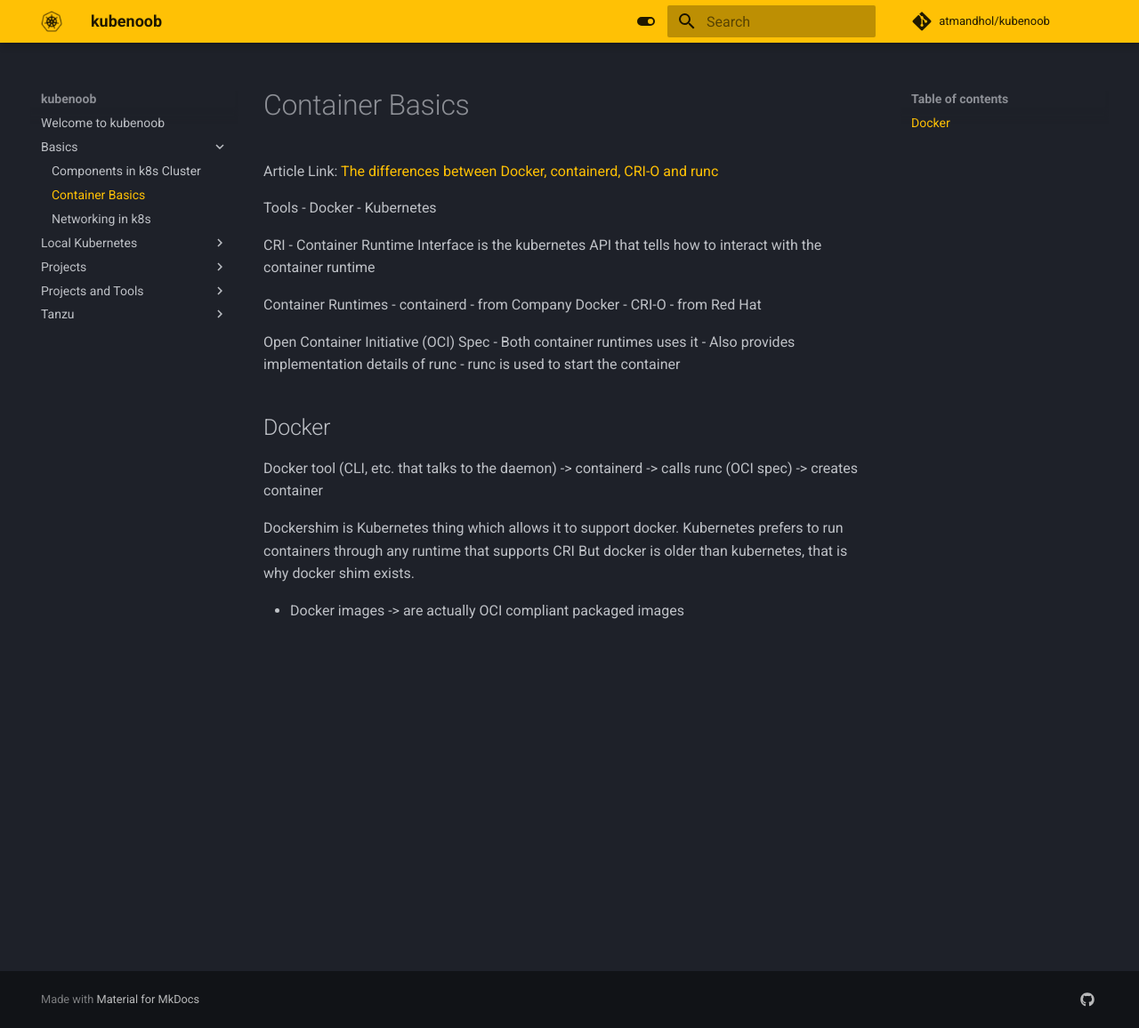
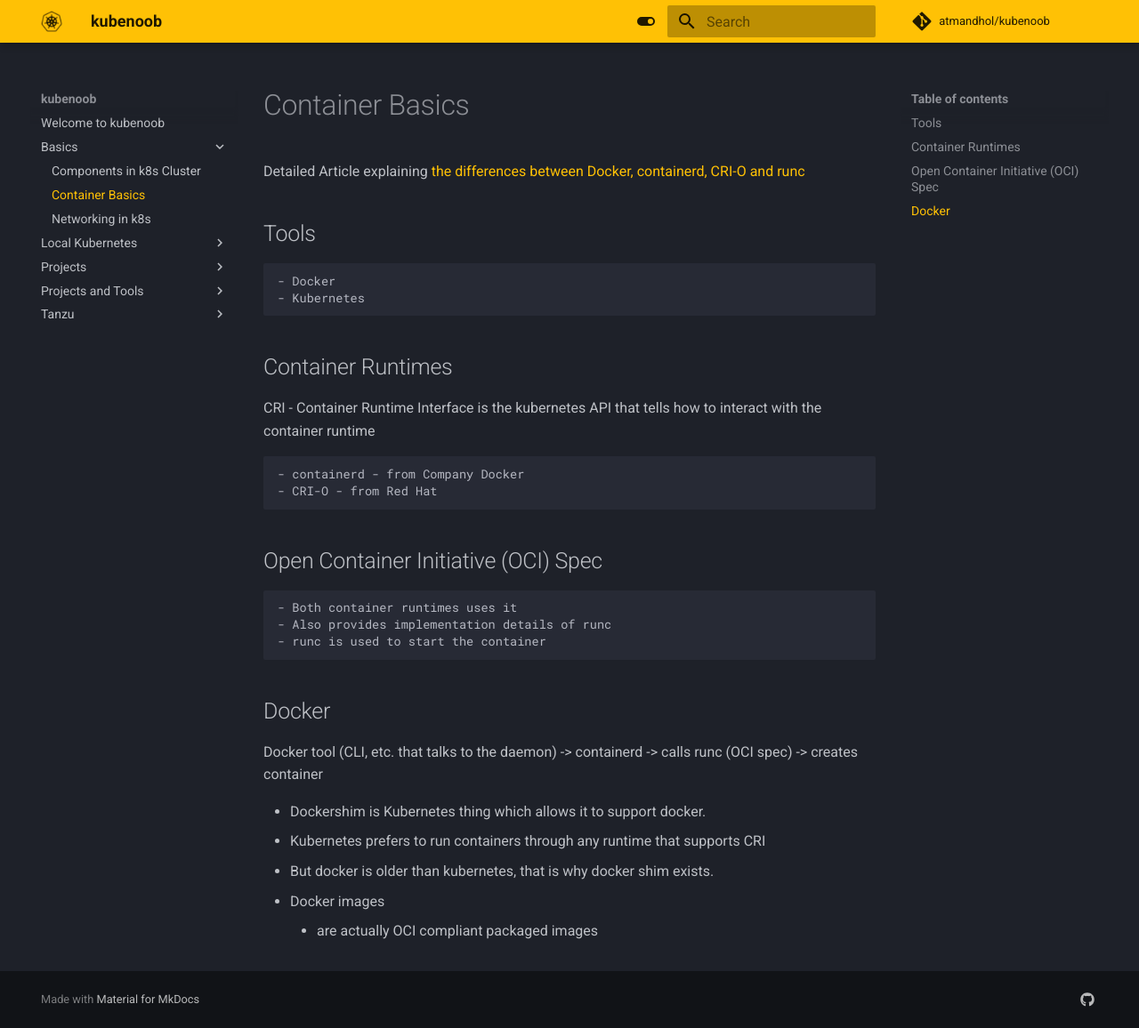
Before and after one commit to atmandhol/kubenoob, an MkDocs documentation site: the page built from docs/Basics/containers.md, in a window 1280 px wide and 1156 px high. Shown: the whole window at 89% size. Built offline with MkDocs 1.6.1 and Material for MkDocs 9.7.7, drawn with Linux system fonts in a browser that asks for light colours; comment, search, counter and statistics services are not loaded.

Commit message:
Updated container basics

```diff
--- a/docs/Basics/containers.md
+++ b/docs/Basics/containers.md
@@ -1,18 +1,18 @@
 # Container Basics
 
-Article Link: [The differences between Docker, containerd, CRI-O and runc](https://www.tutorialworks.com/difference-docker-containerd-runc-crio-oci/)
+Detailed Article explaining [the differences between Docker, containerd, CRI-O and runc](https://www.tutorialworks.com/difference-docker-containerd-runc-crio-oci/)
 
-Tools
-	- Docker
-	- Kubernetes
+## Tools
+    - Docker
+    - Kubernetes
 
+## Container Runtimes
 CRI - Container Runtime Interface is the kubernetes API that tells how to interact with the container runtime
 
-Container Runtimes
 	- containerd - from Company Docker
 	- CRI-O - from Red Hat
 
-Open Container Initiative (OCI) Spec
+## Open Container Initiative (OCI) Spec
 	- Both container runtimes uses it
 	- Also provides implementation details of runc
 	- runc is used to start the container
@@ -20,9 +20,9 @@ Open Container Initiative (OCI) Spec
 ## Docker
 Docker tool (CLI, etc. that talks to the daemon) -> containerd -> calls runc (OCI spec) -> creates container
 
-Dockershim is Kubernetes thing which allows it to support docker.
-Kubernetes prefers to run containers through any runtime that supports CRI
-But docker is older than kubernetes, that is why docker shim exists.
+- Dockershim is Kubernetes thing which allows it to support docker.
+- Kubernetes prefers to run containers through any runtime that supports CRI
+- But docker is older than kubernetes, that is why docker shim exists.
 
 - Docker images
-	-> are actually OCI compliant packaged images
+	- are actually OCI compliant packaged images
```
